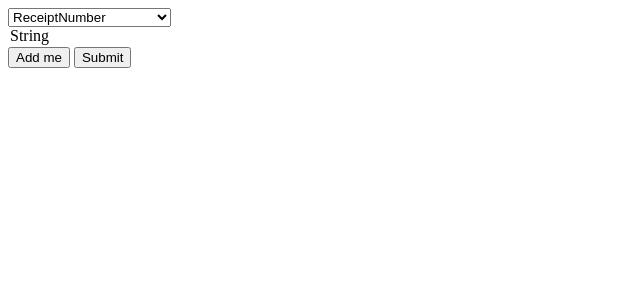
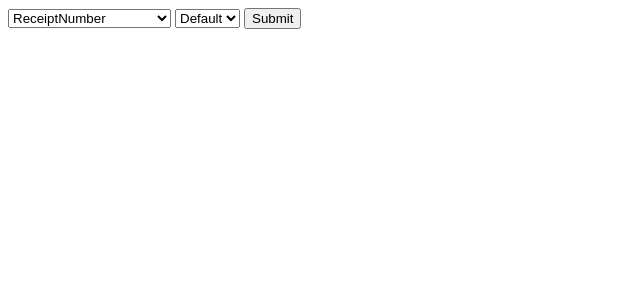
Before and after one commit to architkansal/deduplication-machine-learning, a Django app: page /attrib in a window 1280 px wide. Shown: the top 300 px of the page, without its empty margins (0-640 px from the left). Run offline with Django 3.2, Linux system fonts and the light colour scheme.

Commit message:
Working1

```diff
--- a/ml_dedupe/templates/dropdown.html
+++ b/ml_dedupe/templates/dropdown.html
@@ -12,12 +12,18 @@
 		  		</option>
 				  {%endfor%}
 		  	</select>
-		  		<option id="2">
-		  			String
-		  		</option>
+			<select>
+				<option value="0" id="0">
+					Default
+				</option
+				<option value="1" id="1">
+					Exact
+				</option>
+		  		<option value="2" id="2">
+					String
+				</option>
 		  	</select>
 
-		  	<button onclick="add_me()">Add me</button>
 		  	<button type="submit">Submit</button>
 		</form>
 	</body>
```
